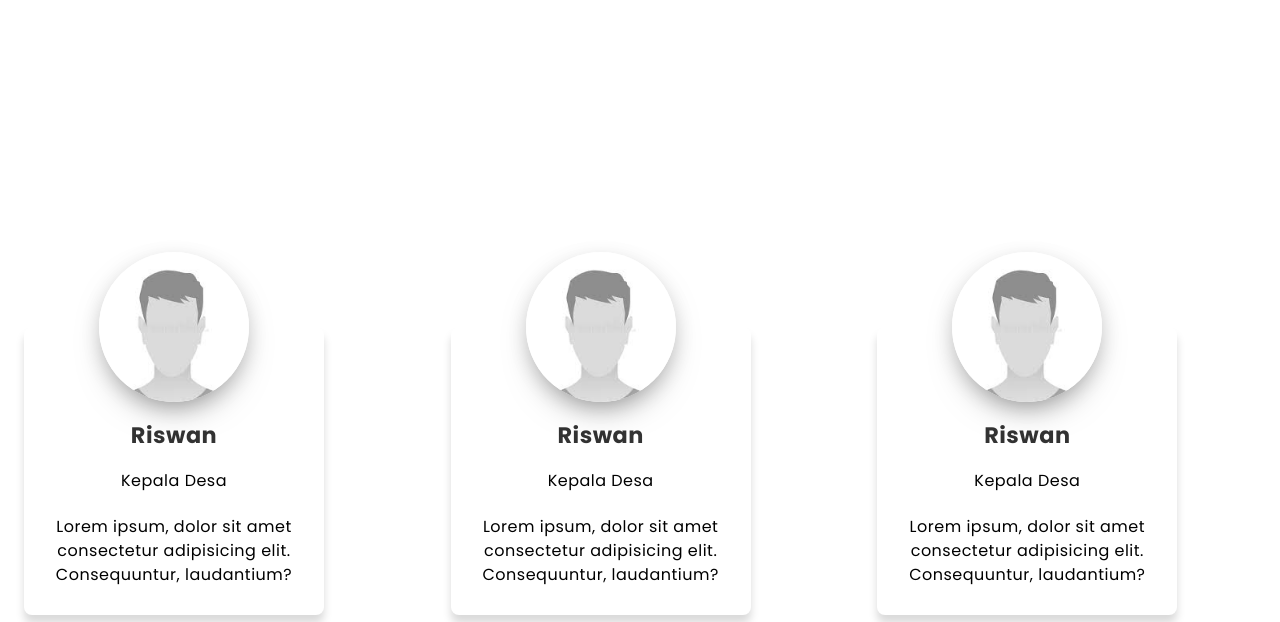
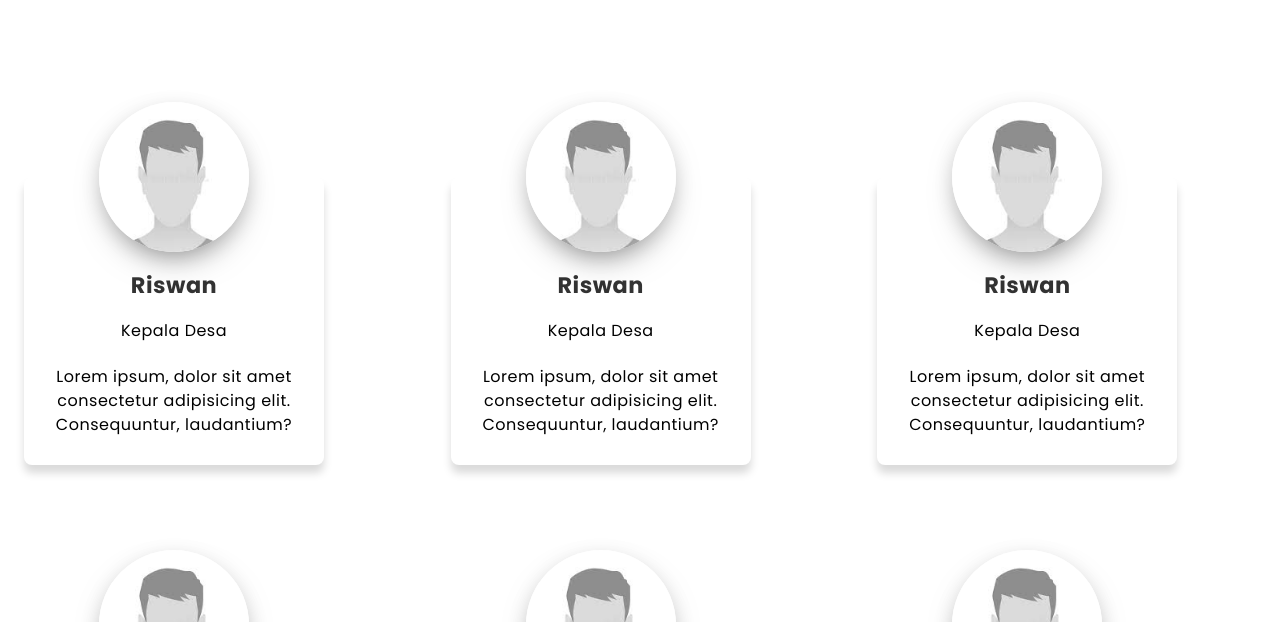
Before and after one commit to Iqbalalfarizi/CompanyProfileDesa, a plain HTML site: page struktur-organisasi.html in a window 1280 px wide. Shown: the part 171-793 px from the top of the page. Drawn offline with Linux system fonts and the light colour scheme.

Commit message:
Update Perangkat Desa

```diff
--- a/style.css
+++ b/style.css
@@ -272,7 +272,7 @@ table tr td {
     display: grid;
     grid-template-columns: 1fr 1fr 1fr;
     margin: auto;
-    margin-top: 250px;
+    margin-top: 100px;
 }
 
 .card {
```
